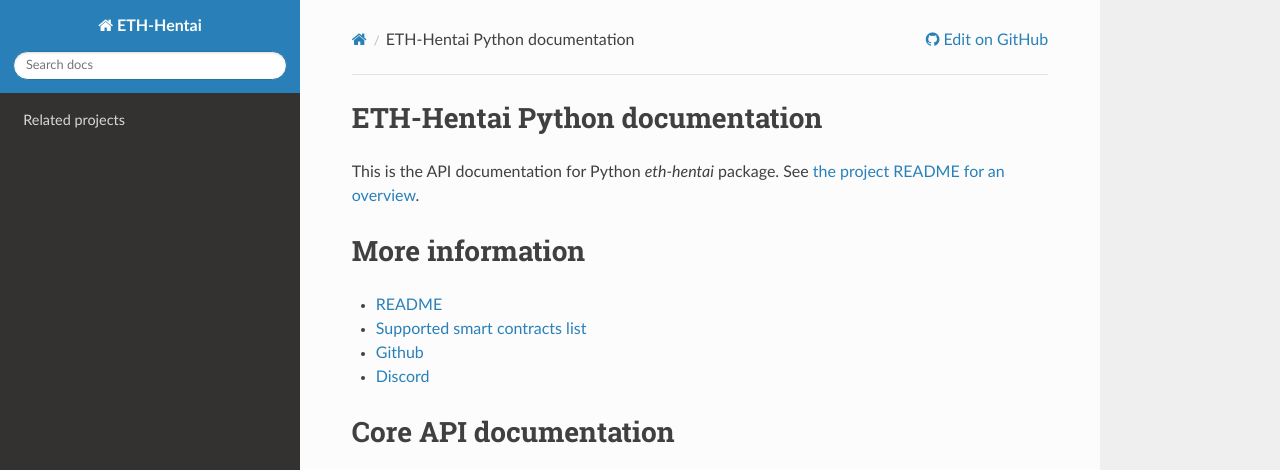
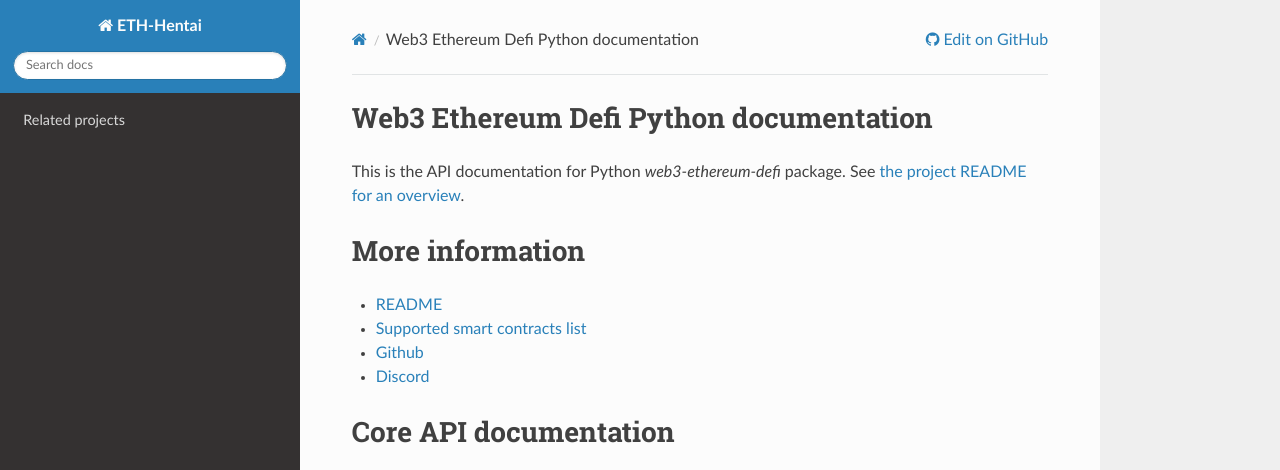
Before and after one commit to Infinite-Charisma/Web3-Ethereum-DeFi, a Sphinx documentation site: the page built from docs/source/index.rst, in a window 1280 px wide and 900 px high, cut to the strip 0-470 px from the top of the window. Built offline with Sphinx 7.4.7 and the Read the Docs theme 2.0.0, drawn with Linux system fonts in a browser that asks for light colours.

Commit message:
And more renamooor

```diff
--- a/docs/source/conf.py
+++ b/docs/source/conf.py
@@ -70,6 +70,6 @@ html_context = {
     # https://github.com/readthedocs/sphinx_rtd_theme/issues/529
     'display_github': True,
     'github_user': 'tradingstrategy-ai',
-    'github_repo': 'eth-hentai',
+    'github_repo': 'web3-ethereum-defi',
     'github_version': 'tree/master/docs/source/',
 }
--- a/docs/source/index.rst
+++ b/docs/source/index.rst
@@ -1,15 +1,15 @@
-ETH-Hentai Python documentation
-===============================
+Web3 Ethereum Defi Python documentation
+========================================
 
-This is the API documentation for Python `eth-hentai` package.
-See `the project README for an overview <https://github.com/tradingstrategy-ai/eth-hentai>`_.
+This is the API documentation for Python `web3-ethereum-defi` package.
+See `the project README for an overview <https://github.com/tradingstrategy-ai/web3-ethereum-defi>`_.
 
 More information
 ================
 
-* `README <https://github.com/tradingstrategy-ai/eth-hentai>`_
-* `Supported smart contracts list <https://github.com/tradingstrategy-ai/eth-hentai/tree/master/eth_hentai/abi>`_
-* `Github <https://github.com/tradingstrategy-ai/eth-hentai>`_
+* `README <https://github.com/tradingstrategy-ai/web3-ethereum-defi>`_
+* `Supported smart contracts list <https://github.com/tradingstrategy-ai/web3-ethereum-defi/tree/master/eth_hentai/abi>`_
+* `Github <https://github.com/tradingstrategy-ai/web3-ethereum-defi>`_
 * `Discord <https://tradingstrategy.ai/community>`_
 
 
```
Also changed, not shown: README.md (+1 -1 lines).
